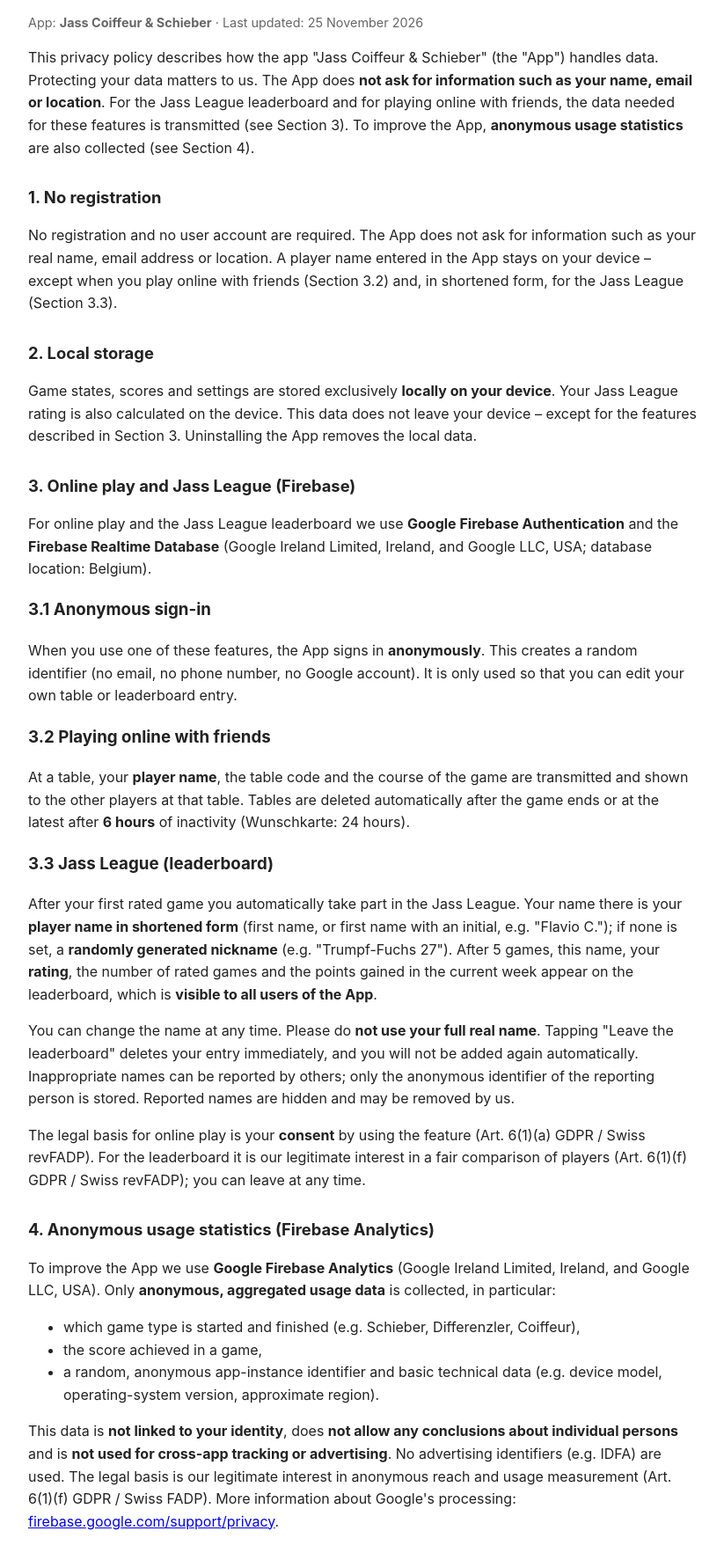
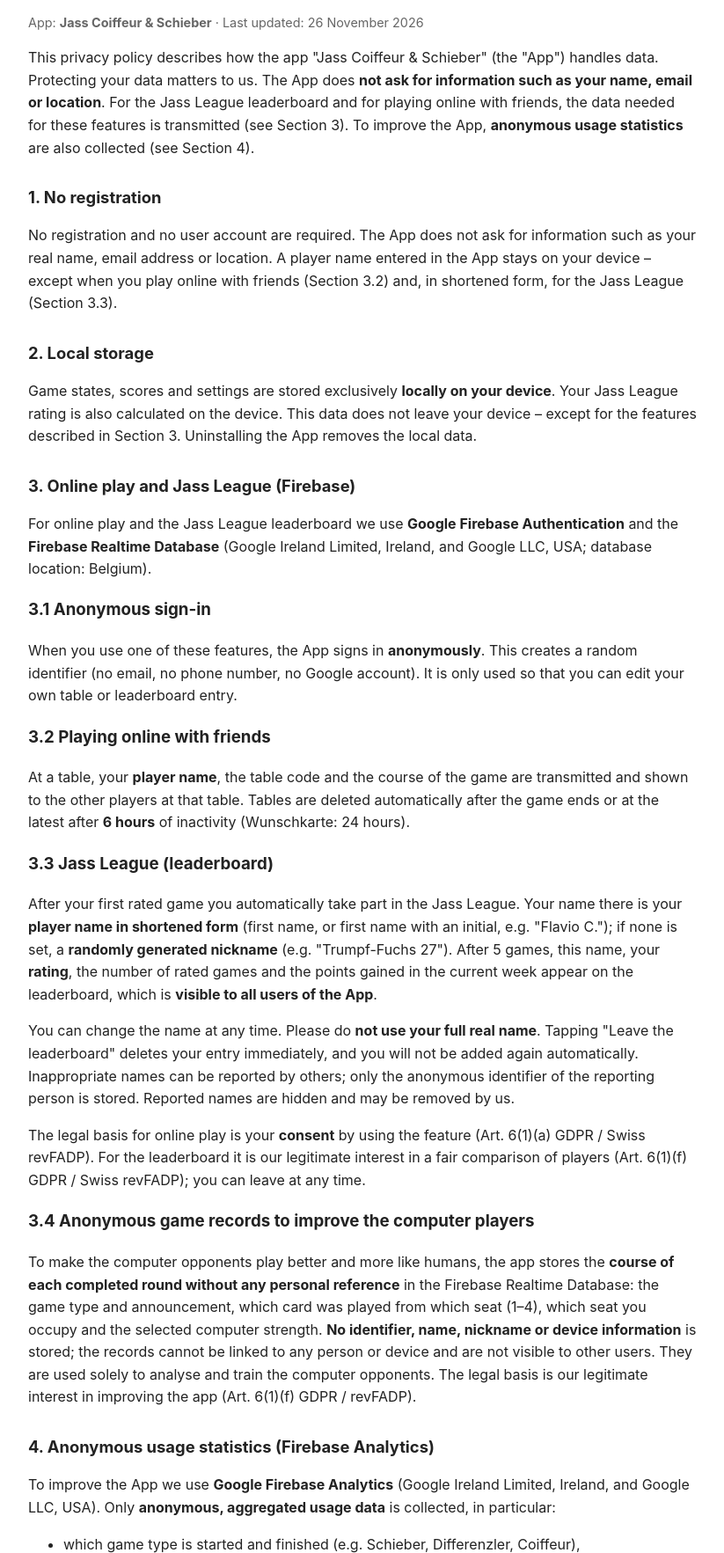
Before and after one commit to Flavio-art/Flavio-art.github.io, a plain HTML site: page Jass_App/privacy_en.html in a window 1280 px wide. Shown: the part 76-1841 px from the top of the page at 88% size, without its empty margins (228-1051 px from the left). Drawn offline with Linux system fonts and the light colour scheme.

Commit message:
Datenschutz: anonyme Spielverläufe zur Verbesserung der Computer (3.4)
Co-Authored-By: Claude Opus 5.5 <noreply@anthropic.com>

```diff
--- a/Jass_App/privacy_en.html
+++ b/Jass_App/privacy_en.html
@@ -14,7 +14,7 @@
 </head>
 <body>
   <h1>Privacy Policy</h1>
-  <p class="muted">App: <strong>Jass Coiffeur &amp; Schieber</strong> &middot; Last updated: 25 November 2026</p>
+  <p class="muted">App: <strong>Jass Coiffeur &amp; Schieber</strong> &middot; Last updated: 26 November 2026</p>
 
   <p>
     This privacy policy describes how the app "Jass Coiffeur &amp; Schieber"
@@ -83,6 +83,18 @@
     any time.
   </p>
 
+  <h3>3.4 Anonymous game records to improve the computer players</h3>
+  <p>
+    To make the computer opponents play better and more like humans, the app stores the
+    <strong>course of each completed round without any personal reference</strong> in the
+    Firebase Realtime Database: the game type and announcement, which card was played from
+    which seat (1–4), which seat you occupy and the selected computer strength.
+    <strong>No identifier, name, nickname or device information</strong> is stored; the records
+    cannot be linked to any person or device and are not visible to other users. They are used
+    solely to analyse and train the computer opponents. The legal basis is our legitimate
+    interest in improving the app (Art. 6(1)(f) GDPR / revFADP).
+  </p>
+
   <h2>4. Anonymous usage statistics (Firebase Analytics)</h2>
   <p>
     To improve the App we use <strong>Google Firebase Analytics</strong> (Google Ireland
```
Also changed, not shown: Jass_App/privacy.html (+14 -1 lines).
